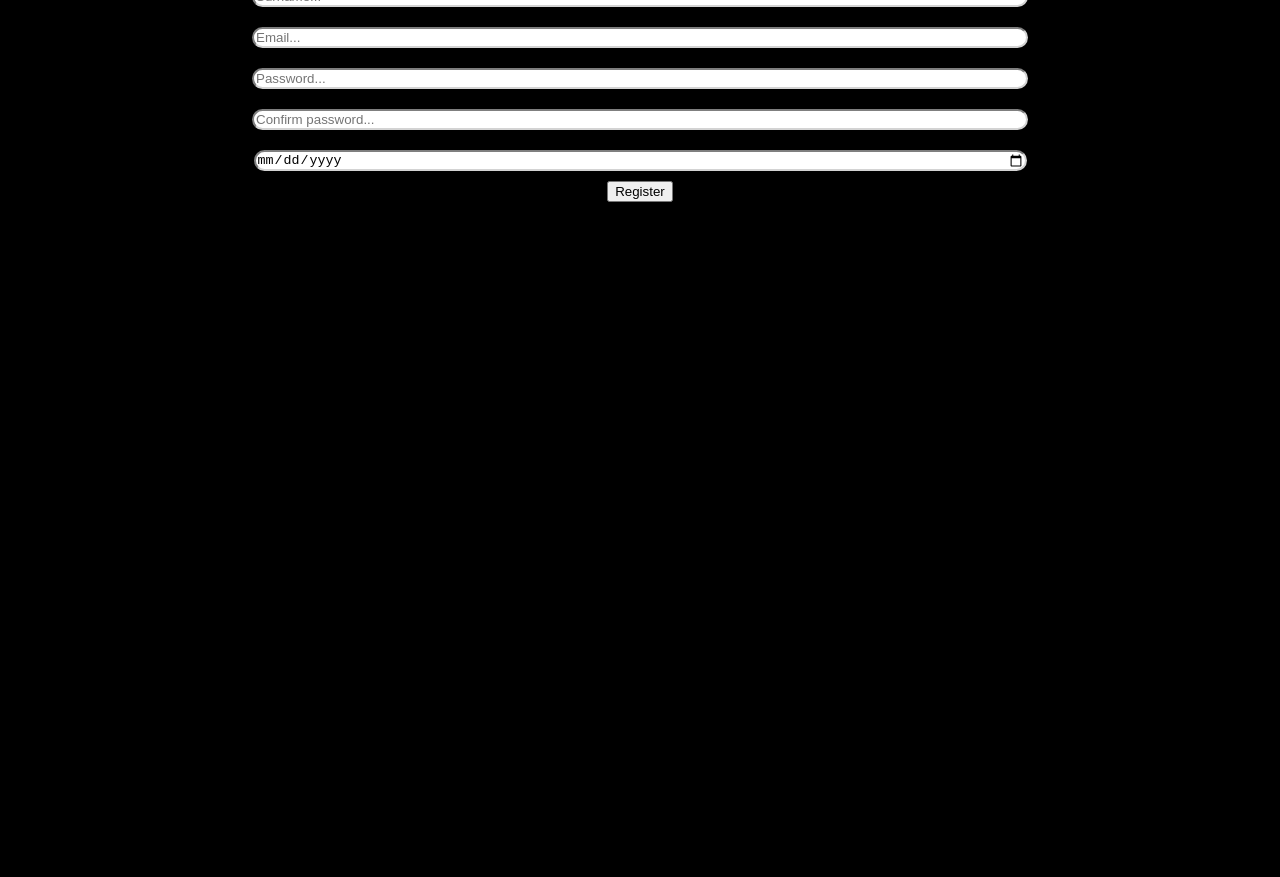
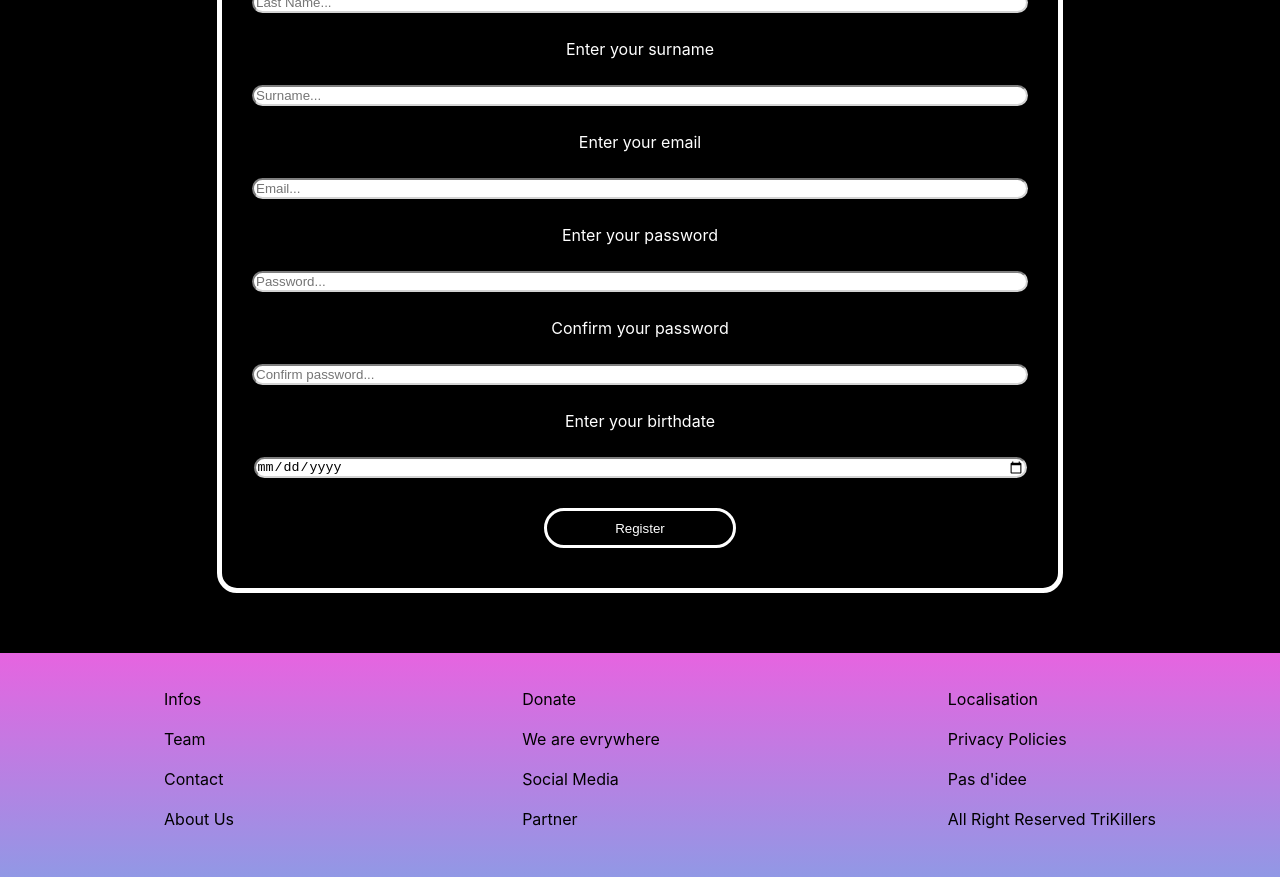
Before and after one commit to AlexandreC93/lebonplan, a React (Create React App) app in the folder client/: page /users/register in a window 1280 px wide. Shown: the part 320-1197 px from the top of the page. Before the commit the page ends 800 px from the top, so only its background shows below. Built offline with nearby package versions, Linux system fonts and the light colour scheme.

Commit message:
front css

```diff
--- a/client/src/App.css
+++ b/client/src/App.css
@@ -16,7 +16,14 @@ a{
 }
 
 body{
+  margin: 0px;
+  padding:0px;
   background-color: black;
+}
+
+::selection{
+  background-color: purple;
+  color: white;
 }
 
 #input-form{
@@ -25,9 +32,20 @@ body{
   align-items: center;
 }
 
+#content{
+  display: flex;
+  justify-content: center;
+}
+
 #product-form{
   display: flex;
   flex-flow: column;
+  align-items: center;
+  border: solid 5px white;
+  border-radius: 20px;
+  width: 70vw;
+  height: 73vh;
+  margin-top: 30px;
 }
 
 .input{
@@ -116,6 +134,7 @@ a:hover{
   width: 70vw;
   border-radius: 20px;
   transition: 0.5s;
+  text-align: center;
 }
 
 #product:hover{
@@ -135,9 +154,6 @@ a:hover{
   color: white;
 }
 
-#infos:hover{
-
-}
 
 #products-list{
   margin-top: 30px;
@@ -157,3 +173,67 @@ a:hover{
   padding-top: 300px;
 
 }
+
+.register-title{
+  color: white;
+}
+
+#user-register{
+  display: flex;
+  flex-flow: column;
+  align-items: center;
+}
+
+.text-form{
+  color: white;
+}
+
+#footer{
+  display: flex;
+  flex-flow: row;
+  justify-content: space-around;
+  background: linear-gradient(#e664e0, #9198e5);
+  height: 28vh;
+  margin-top: 60px;
+}
+
+.btn-foo{
+  list-style: none;
+}
+
+.link-foo{
+  text-decoration: none;
+}
+
+#form-register{
+  display: flex;
+  flex-flow: column;
+  align-items: center;
+  justify-content: center;
+  border: solid 5px white;
+  border-radius: 20px;
+  padding: 20px;
+}
+
+.login-title{
+  color: white;
+}
+
+.product-submit{
+  height: 5vh;
+  width: 15vw;
+  border: white solid 3px;
+  border-radius: 20px;
+  background-color: black;
+  color: white;
+  transition: 0.4s;
+  margin: 20px;
+
+}
+
+.product-submit:hover{
+  color: black;
+  background-color: white;
+  transition: 0.4s;
+  cursor:pointer;
+}
--- a/client/src/App.js
+++ b/client/src/App.js
@@ -6,7 +6,7 @@ import { BrowserRouter as Router, Switch, Link, Route } from 'react-router-dom'
 import User from './views/User';
 import ProductsList from './views/ProductsList';
 import Search from './views/Search';
-import ProductForm from './components/ProductForm';
+import ProductForm from './views/ProductForm';
 import Error from './views/Error';
 
 function App() {
--- /dev/null
+++ b/client/src/components/Footer.jsx
@@ -0,0 +1,50 @@
+import React from 'react'
+
+export default function Footer() {
+    return (
+        <div id="footer">
+            <ul className="list-foo">
+                <a href="" className="link-foo">
+                    <li className="btn-foo">Infos</li>
+                </a>
+                <a href="" className="link-foo">
+                    <li className="btn-foo">Team</li>
+                </a>
+                <a href="" className="link-foo">
+                    <li className="btn-foo">Contact</li>
+                </a>
+                <a href="" className="link-foo">
+                    <li className="btn-foo">About Us</li>
+                </a>
+            </ul>
+            <ul className="list-foo">
+                <a href="" className="link-foo">
+                    <li className="btn-foo">Donate</li>
+                </a>
+                <a href="" className="link-foo">
+                    <li className="btn-foo">We are evrywhere</li>
+                </a>
+                <a href="" className="link-foo">
+                    <li className="btn-foo">Social Media</li>
+                </a>
+                <a href="" className="link-foo">
+                    <li className="btn-foo">Partner</li>
+                </a>
+            </ul>
+            <ul className="list-foo">
+                <a href="" className="link-foo">
+                    <li className="btn-foo">Localisation</li>
+                </a>
+                <a href="" className="link-foo">
+                    <li className="btn-foo">Privacy Policies</li>
+                </a>
+                <a href="" className="link-foo">
+                    <li className="btn-foo">Pas d'idee</li>
+                </a>
+                <a href="" className="link-foo">
+                    <li className="btn-foo">All Right Reserved TriKillers</li>
+                </a>
+            </ul>
+        </div>
+    )
+}
--- a/client/src/components/Form.jsx
+++ b/client/src/components/Form.jsx
@@ -3,50 +3,59 @@ import React from 'react'
 export default function Form({ register, fetch, firstName, lastName,
     password, handleFirst, handleLast, email, handleEmail, handlePassword, surname, handleSurname }) {
     return (
-        <div id="form">
-            <h1>Form</h1>
+        <div id="form-register">
+
             {register ?
                 <form onSubmit={fetch}>
                     <div id="input-form">
 
+                        <p className="text-form">Enter your first name.</p>
                         <input type="text"
 
                             value={firstName} onChange={handleFirst}
                             className="input" name="firstName" placeholder="First Name..." />
-
+                        <p className="text-form">Enter your last name</p>
                         <input type="text"
 
                             value={lastName} onChange={handleLast}
                             className="input" name="lastName" placeholder="Last Name..." />
-
+                        <p className="text-form">Enter your surname</p>
                         <input type="text"
 
                             value={surname} onChange={handleSurname}
                             className="input" name="surname" placeholder="Surname..." />
+                        <p className="text-form">Enter your email</p>
                         <input type="email"
 
                             value={email} onChange={handleEmail}
                             className="input" name="email" placeholder="Email..." />
+                        <p className="text-form">Enter your password</p>
                         <input type="password"
 
                             value={password} onChange={handlePassword}
                             className="input" name="password" placeholder="Password..." />
 
+                        <p className="text-form">Confirm your password</p>
                         <input type="password" className="input" name="confirmPassword" placeholder="Confirm password..." />
 
+                        <p className="text-form">Enter your birthdate</p>
                         <input type="date" className="input" name="birthdate" />
-
-                        <input type="submit" value="Register" />
+                        <input className="product-submit" type="submit" value="Register" />
                     </div>
                 </form>
                 :
+<div id="form-login">
+                <form onSubmit={fetch}>
+                    <h1 className="login-title">Login</h1>
+                    <p className="text-form">Enter your surname</p>
+                    <input className="input" type="text" name="surname" placeholder="Surname..." />
+                    <p className="text-form">Enter your password</p>
 
-                <form onSubmit={fetch}>
-                    <h1>login</h1>
-                    <input className="input" type="text" name="surname" placeholder="Surname..." />
                     <input className="input" type="password" name="password" placeholder="Password" />
+
                     <input className="input" type="submit" value="Login" />
                 </form>
+                </div>
 
             }
         </div>
--- a/client/src/components/Product.jsx
+++ b/client/src/components/Product.jsx
@@ -8,7 +8,7 @@ export default function Product({image, alt}) {
 
             <div id="info">
                 <h2 className="title-product" >Product name</h2>
-                <span className="price" className="price">Price</span>
+                <span className="price" className="price">Price €</span>
                 {/*user*/}
                 {/*info*/}
                 <p className="descri-product">Lorem ipsum dolor sit amet consectetur, adipisicing elit. Fuga ipsum expedita recusandae facilis ad. Dolorem ipsa excepturi rem tenetur deserunt?</p>
--- a/client/src/views/Error.jsx
+++ b/client/src/views/Error.jsx
@@ -1,10 +1,12 @@
 import React from 'react'
+import Footer from '../components/Footer'
 
 export default function Error() {
     return (
         <div id="error">
             <h1 className="title-error">Sorry</h1>
             <h3 className="title-error">Not Found :(</h3>
+            <Footer/>
         </div>
     )
 }
--- a/client/src/views/Home.jsx
+++ b/client/src/views/Home.jsx
@@ -2,6 +2,7 @@ import React from 'react'
 import NavBar from '../components/NavBar'
 // import carteFrance from '../img/carte-france.jpg'
 import Map from '../components/Map'
+import Footer from '../components/Footer'
 
 export default function Home() {
     return (
@@ -13,7 +14,7 @@ export default function Home() {
             {/* <img className="map" src={carteFrance} alt="carte-de-france"/> */}
             <Map/>
             </div>
-
+<Footer/>
         </div>
     )
 }
--- a/client/src/views/ProductsList.jsx
+++ b/client/src/views/ProductsList.jsx
@@ -4,6 +4,7 @@ import Product from '../components/Product'
 import Soum from '../img/soum.jpg'
 import Tank from '../img/tank.jpg'
 import Plane from '../img/plane.jpg'
+import Footer from '../components/Footer'
 
 export default function ProductsList() {
     return (
@@ -15,6 +16,7 @@ export default function ProductsList() {
             <Product image={Plane}/>
 
         </div>
+        <Footer/>
         </>
     )
 }
--- a/client/src/views/Search.jsx
+++ b/client/src/views/Search.jsx
@@ -1,5 +1,7 @@
 import React from 'react'
 import NavBar from '../components/NavBar'
+import Footer from '../components/Footer'
+
 
 export default function Search() {
     return (
@@ -8,6 +10,7 @@ export default function Search() {
                 <span>ICON</span>
 
             </div>
+            <Footer />
         </>
     )
 }
--- a/client/src/views/User.jsx
+++ b/client/src/views/User.jsx
@@ -1,12 +1,17 @@
 import React from 'react'
+import Footer from '../components/Footer'
+
 
 export default function User() {
     return (
+        <>
         <div id="user">
             <h1>User</h1>
             <img src="" alt="" />
             <h3>Surname</h3>
             <p>FirstName LastName</p>
         </div>
+        <Footer/>
+        </>
     )
 }
--- a/client/src/views/UserRegister.jsx
+++ b/client/src/views/UserRegister.jsx
@@ -1,4 +1,5 @@
 import React, { useState } from 'react'
+import Footer from '../components/Footer'
 import Form from '../components/Form'
 import NavBar from '../components/NavBar'
 
@@ -42,9 +43,10 @@ export default function UserRegister() {
 
     console.log(firstName);
     return (
-        <div id="user">
+        <>
             <NavBar />
-            <h1>User Register</h1>
+        <div id="user-register">
+            <h1 className="register-title">User Register</h1>
 
             <Form register={true}
 
@@ -67,5 +69,7 @@ export default function UserRegister() {
 
                 }} />
         </div>
+                <Footer/>
+        </>
     )
 }
```
Also changed, not shown: client/src/views/ProductForm.jsx (renamed from client/src/components/ProductForm.jsx, +20 -3 lines).
